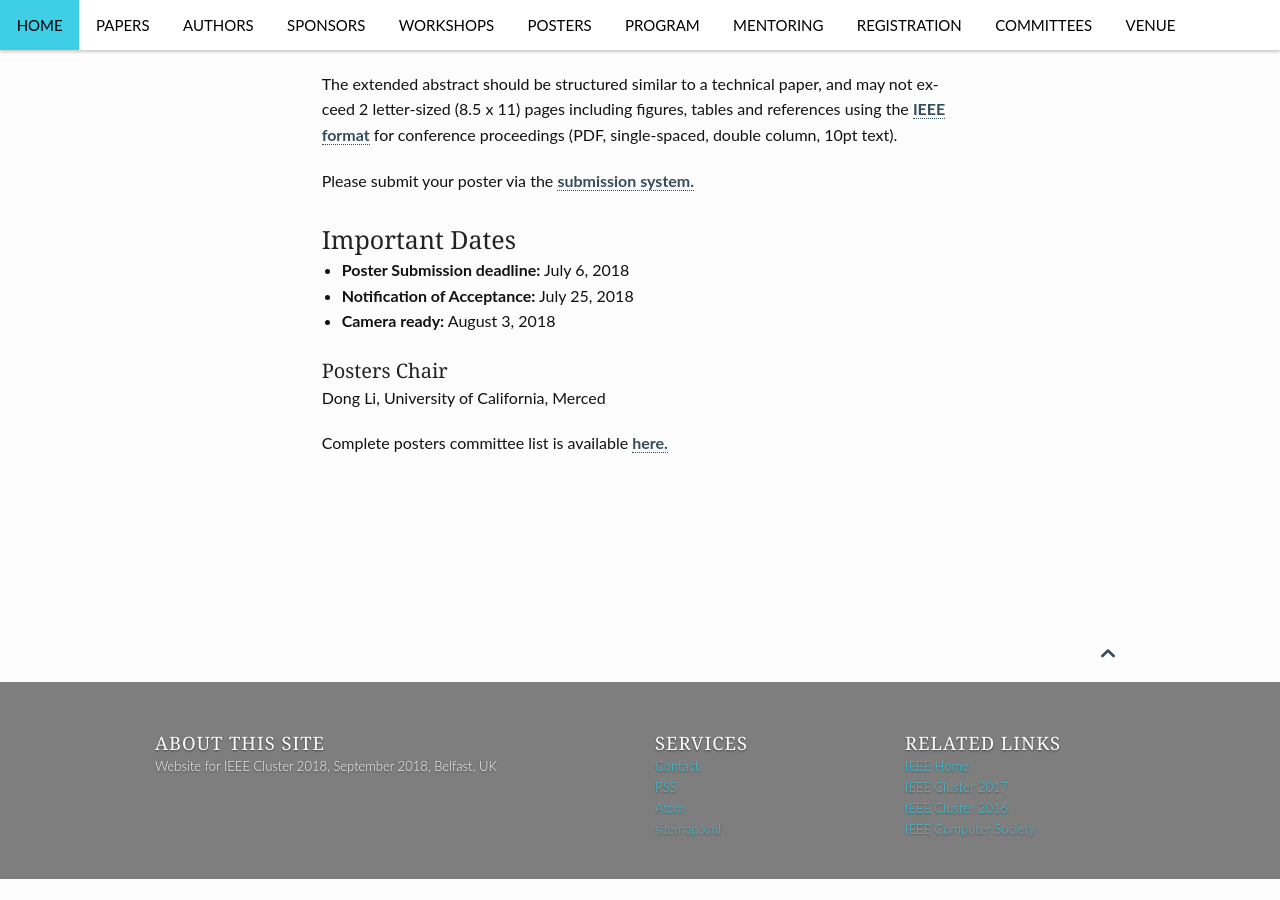
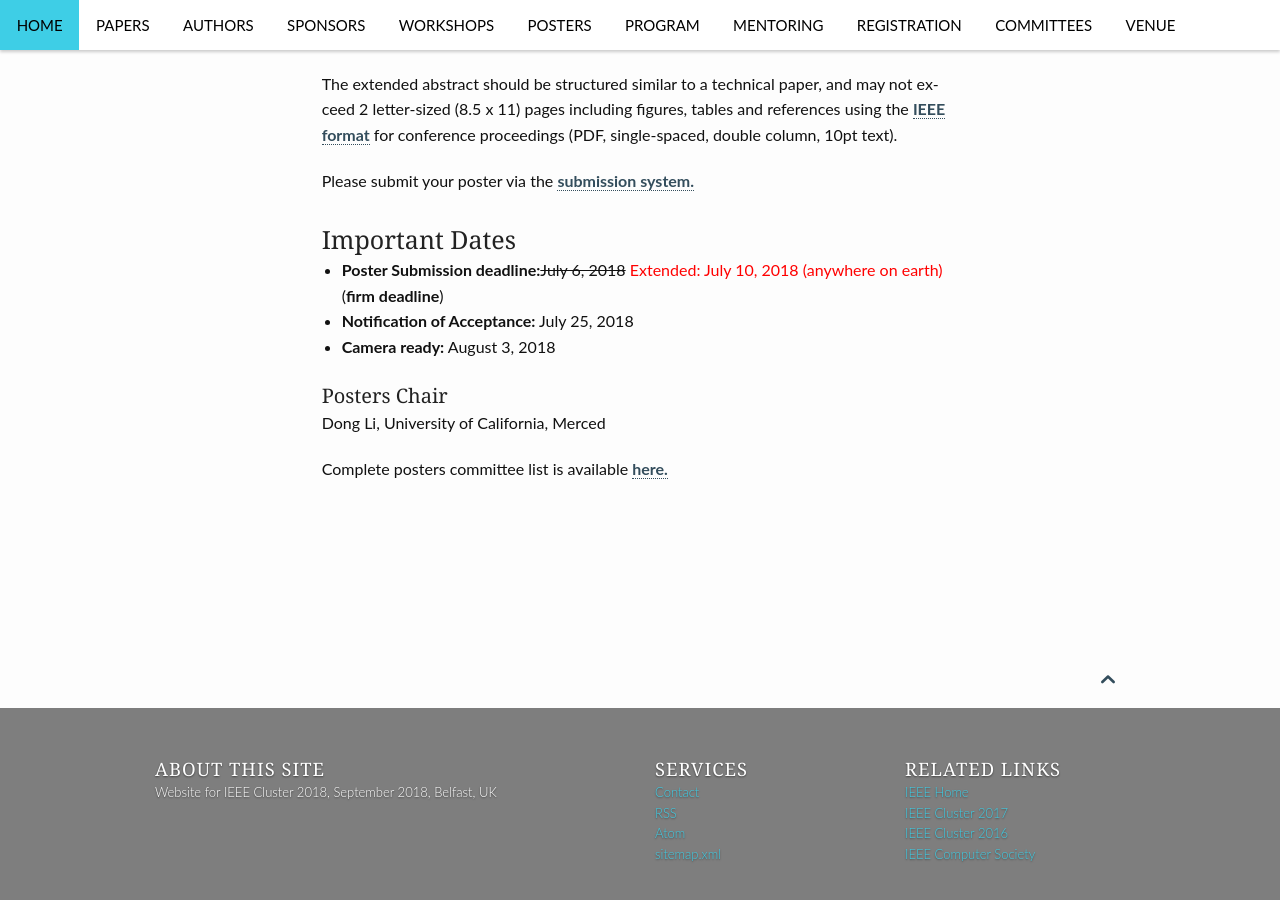
Before and after one commit to cluster2018/cluster2018, a Jekyll site: the page built from posters/index.md, in a window 1280 px wide and 900 px high, scrolled down 808 px. Built offline with Jekyll 4.4.1, drawn with Linux system fonts in a browser that asks for light colours; comment, search, counter and statistics services are not loaded; before the commit the page ends 1687 px from its top, so only the background shows below that.

Commit message:
Updated posters page

```diff
--- a/posters/index.md
+++ b/posters/index.md
@@ -39,7 +39,7 @@ Please submit your poster via the [submission system.](https://easychair.org/con
 
 ### Important Dates
 
- * **Poster Submission deadline:** July 6, 2018
+ * **Poster Submission deadline:**~~July 6, 2018~~ <span style="color:red">Extended: July 10, 2018 (anywhere on earth) </span> (**firm deadline**)
  * **Notification of Acceptance:** July 25, 2018
  * **Camera ready:** August 3, 2018
 
```
